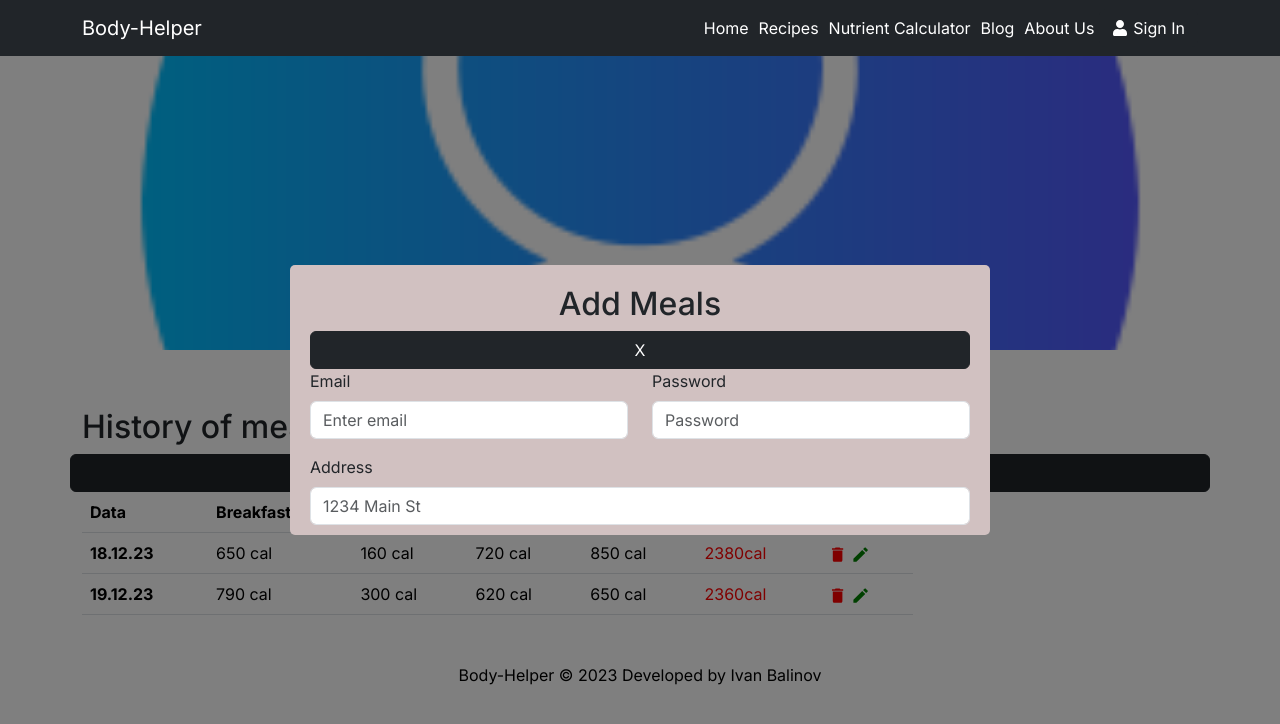
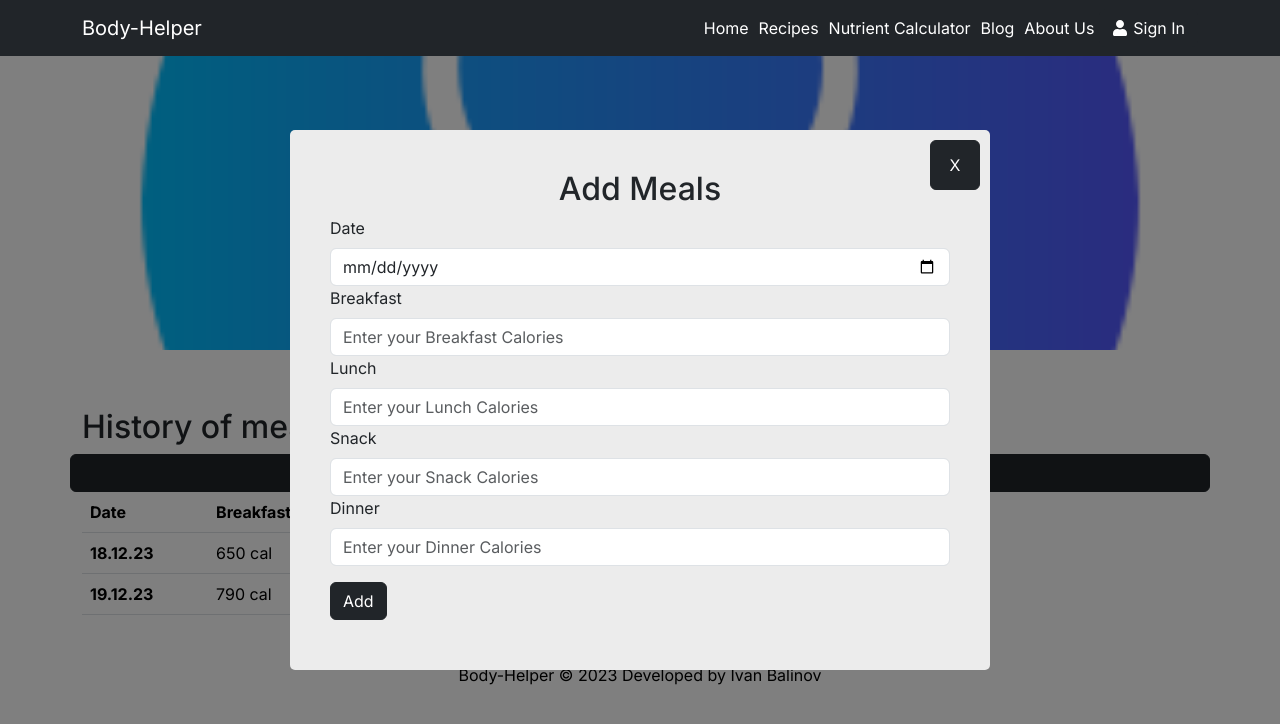
Before and after one commit to ivanStefanovBalinov/body-helper-site, a Next.js app in the folder body-helper-web/: page /profile in a window 1280 px wide. Both pictures are taken after a click on the button "Add". Shown: the top 724 px of the page. Built offline with nearby package versions, Linux system fonts and the light colour scheme; no server answers.

Commit message:
Update meal history form

```diff
--- a/body-helper-web/db/models/User.Schema.js
+++ b/body-helper-web/db/models/User.Schema.js
@@ -22,6 +22,10 @@ const mealsSchema = mongoose.Schema(
     total: {
       type: Number,
       default: 0,
+    },
+    date: {
+      type: String,
+      default: Date.now().toString(),
     },
   },
   {
--- a/body-helper-web/src/app/globals.scss
+++ b/body-helper-web/src/app/globals.scss
@@ -398,13 +398,13 @@ img {
   left: 0;
   right: 0;
   .modal {
-    padding: 20px;
+    padding: 40px;
     border-radius: 5px;
     display: flex;
     flex-direction: column;
     width: 700px;
-    height: 270px;
-    background: rgb(209, 193, 193);
+    height: 540px;
+    background: rgb(236, 236, 236);
     position: absolute;
     top: 0;
     bottom: 0;
@@ -417,3 +417,11 @@ img {
     }
   }
 }
+
+.close-modal-btn {
+  position: absolute;
+  width: 50px;
+  height: 50px;
+  top: 10px;
+  right: 10px;
+}
--- a/body-helper-web/src/app/profile/page.js
+++ b/body-helper-web/src/app/profile/page.js
@@ -75,7 +75,7 @@ const ProfileScreen = () => {
           <table className="table">
             <thead>
               <tr>
-                <th scope="col">Data</th>
+                <th scope="col">Date</th>
                 <th scope="col">Breakfast </th>
                 <th scope="col">Snack </th>
                 <th scope="col">Lunch </th>
--- a/body-helper-web/src/components/AddMealsModal.jsx
+++ b/body-helper-web/src/components/AddMealsModal.jsx
@@ -1,32 +1,91 @@
 "use client";
-import React from "react";
-import { Button, Form, Row, Col } from "react-bootstrap";
+import React, { useState } from "react";
+import { Button, Form } from "react-bootstrap";
 
 const AddMealsModal = ({ onClick }) => {
+  const [formData, setFormData] = useState({
+    date: "",
+    breakfastCalories: 0,
+    lunchCalories: 0,
+    snackCalories: 0,
+    dinnerCalories: 0,
+  });
+
+  const submitHandler = (e) => {
+    e.preventDefault();
+    console.log(formData);
+
+    // setFormData({
+    //   date: "",
+    //   breakfastCalories: 0,
+    //   lunchCalories: 0,
+    //   snackCalories: 0,
+    //   dinnerCalories: 0,
+    // });
+  };
+
+  const onChangeHandler = (e) =>
+    setFormData((prevState) => ({
+      ...prevState,
+      [e.target.name]: e.target.value,
+    }));
+
   return (
     <div className="modal-wrapper">
       <div className="modal">
         <h2>Add Meals</h2>
-        <Button variant="dark" onClick={onClick}>
+        <Button variant="dark" onClick={onClick} className="close-modal-btn">
           X
         </Button>
-        <Form>
-          <Row className="mb-3">
-            <Form.Group as={Col} controlId="formGridEmail">
-              <Form.Label>Email</Form.Label>
-              <Form.Control type="email" placeholder="Enter email" />
-            </Form.Group>
-
-            <Form.Group as={Col} controlId="formGridPassword">
-              <Form.Label>Password</Form.Label>
-              <Form.Control type="password" placeholder="Password" />
-            </Form.Group>
-          </Row>
-
-          <Form.Group className="mb-3" controlId="formGridAddress1">
-            <Form.Label>Address</Form.Label>
-            <Form.Control placeholder="1234 Main St" />
+        <Form onSubmit={submitHandler}>
+          <Form.Group>
+            <Form.Label>Date</Form.Label>
+            <Form.Control
+              type="date"
+              placeholder="Enter date"
+              name="date"
+              onChange={onChangeHandler}
+            />
           </Form.Group>
+          <Form.Group>
+            <Form.Label>Breakfast</Form.Label>
+            <Form.Control
+              type="number"
+              placeholder="Enter your Breakfast Calories"
+              name="breakfastCalories"
+              onChange={onChangeHandler}
+            />
+          </Form.Group>
+          <Form.Group>
+            <Form.Label>Lunch</Form.Label>
+            <Form.Control
+              type="number"
+              placeholder="Enter your Lunch Calories"
+              name="lunchCalories"
+              onChange={onChangeHandler}
+            />
+          </Form.Group>
+          <Form.Group>
+            <Form.Label>Snack</Form.Label>
+            <Form.Control
+              type="number"
+              placeholder="Enter your Snack Calories"
+              name="snackCalories"
+              onChange={onChangeHandler}
+            />
+          </Form.Group>
+          <Form.Group>
+            <Form.Label>Dinner</Form.Label>
+            <Form.Control
+              type="number"
+              placeholder="Enter your Dinner Calories"
+              name="dinnerCalories"
+              onChange={onChangeHandler}
+            />
+          </Form.Group>
+          <Button className="my-3" type="submit" variant="dark">
+            Add
+          </Button>
         </Form>
       </div>
     </div>
```
Also changed, not shown: body-helper-web/lib/recipes.js.
